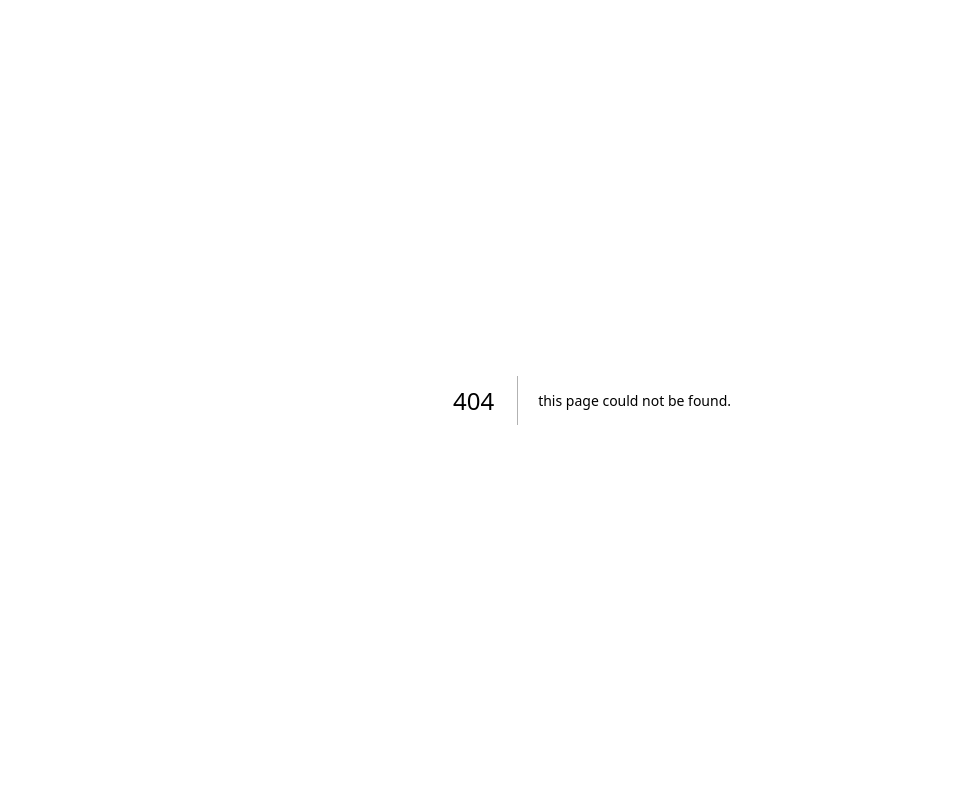
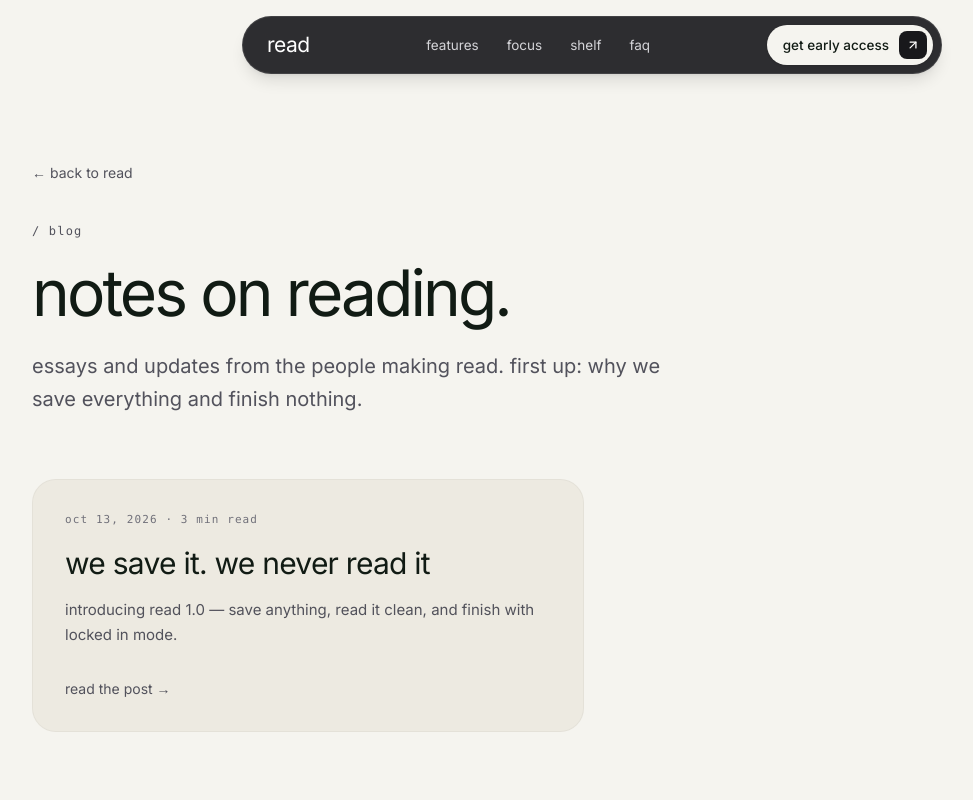
Before and after one commit to notcodesid/read-web, a Next.js app: page /blog in a window 1280 px wide. Before the commit this address had no page. Shown: the top 800 px of the page, without its empty margins (48-1021 px from the left). Built offline with nearby package versions, Linux system fonts and the light colour scheme.

Commit message:
add blog index page

```diff
--- /dev/null
+++ b/app/blog/page.tsx
@@ -0,0 +1,99 @@
+import type { Metadata } from "next";
+import Link from "next/link";
+import Header from "@/components/Header";
+import Footer from "@/components/Footer";
+import { posts } from "@/lib/blog";
+
+export const metadata: Metadata = {
+  title: "Blog",
+  description:
+    "Notes on reading, attention, and Read 1.0 — essays and updates from the people making Read.",
+  alternates: { canonical: "/blog" },
+  openGraph: {
+    title: "Blog — Read",
+    description:
+      "Notes on reading, attention, and Read 1.0 — essays and updates from the people making Read.",
+    url: "/blog",
+    type: "website",
+    images: [{ url: "/og.png", width: 1200, height: 630, alt: "Read blog — notes on reading" }],
+  },
+};
+
+export default function BlogIndex() {
+  const siteUrl = "https://read.notcodesid.com";
+  const blogJsonLd = {
+    "@context": "https://schema.org",
+    "@type": "Blog",
+    name: "Read Blog — Notes on reading",
+    url: `${siteUrl}/blog`,
+    blogPost: posts.map((p) => ({
+      "@type": "BlogPosting",
+      headline: p.title,
+      description: p.dek,
+      url: `${siteUrl}/blog/${p.slug}`,
+      datePublished: p.datePublished,
+      author: { "@type": "Person", name: p.author },
+    })),
+  };
+  return (
+    <>
+      <script
+        type="application/ld+json"
+        dangerouslySetInnerHTML={{ __html: JSON.stringify(blogJsonLd).replace(/</g, "\\u003c") }}
+      />
+      <Header />
+      <main
+        id="main-content"
+        className="px-6 sm:px-10 lg:px-14 pt-32 sm:pt-40 pb-20 sm:pb-28"
+      >
+        <div className="max-w-[1120px] mx-auto">
+          <Link
+            href="/"
+            className="inline-flex items-center gap-2 text-sm text-zinc-600 hover:text-zinc-950 mb-10"
+          >
+            ← back to read
+          </Link>
+          <div className="max-w-[760px] mb-12 sm:mb-16">
+            <p className="text-xs font-mono tracking-widest text-zinc-600 mb-5">
+              / blog
+            </p>
+            <h1 className="text-[42px] sm:text-[64px] font-normal tracking-[-0.045em] leading-[1.05] text-[#111b14]">
+              notes on reading.
+            </h1>
+            <p className="mt-6 text-lg sm:text-xl leading-relaxed text-zinc-600 max-w-[660px]">
+              essays and updates from the people making read. first up: why we
+              save everything and finish nothing.
+            </p>
+          </div>
+
+          <div className="grid sm:grid-cols-2 gap-4">
+            {posts.map((post) => (
+              <Link
+                key={post.slug}
+                href={`/blog/${post.slug}`}
+                aria-label={`Read post: ${post.title}`}
+                className="group rounded-3xl bg-[#edeae1] p-8 border border-black/[0.04] hover:bg-[#e6e2d6] transition-colors flex flex-col justify-between gap-8"
+              >
+                <div className="space-y-4">
+                  <p className="text-[11px] font-mono tracking-widest text-[#71717a] uppercase">
+                    <time dateTime={post.datePublished}>{post.date}</time> · {post.readingTime}
+                  </p>
+                  <h2 className="text-2xl sm:text-3xl font-normal tracking-tight text-[#111b14] leading-tight">
+                    {post.title}
+                  </h2>
+                  <p className="text-[15px] text-[#52525b] leading-relaxed">
+                    {post.dek}
+                  </p>
+                </div>
+                <span className="text-sm text-zinc-600 group-hover:text-zinc-950">
+                  read the post →
+                </span>
+              </Link>
+            ))}
+          </div>
+        </div>
+      </main>
+      <Footer />
+    </>
+  );
+}
```
